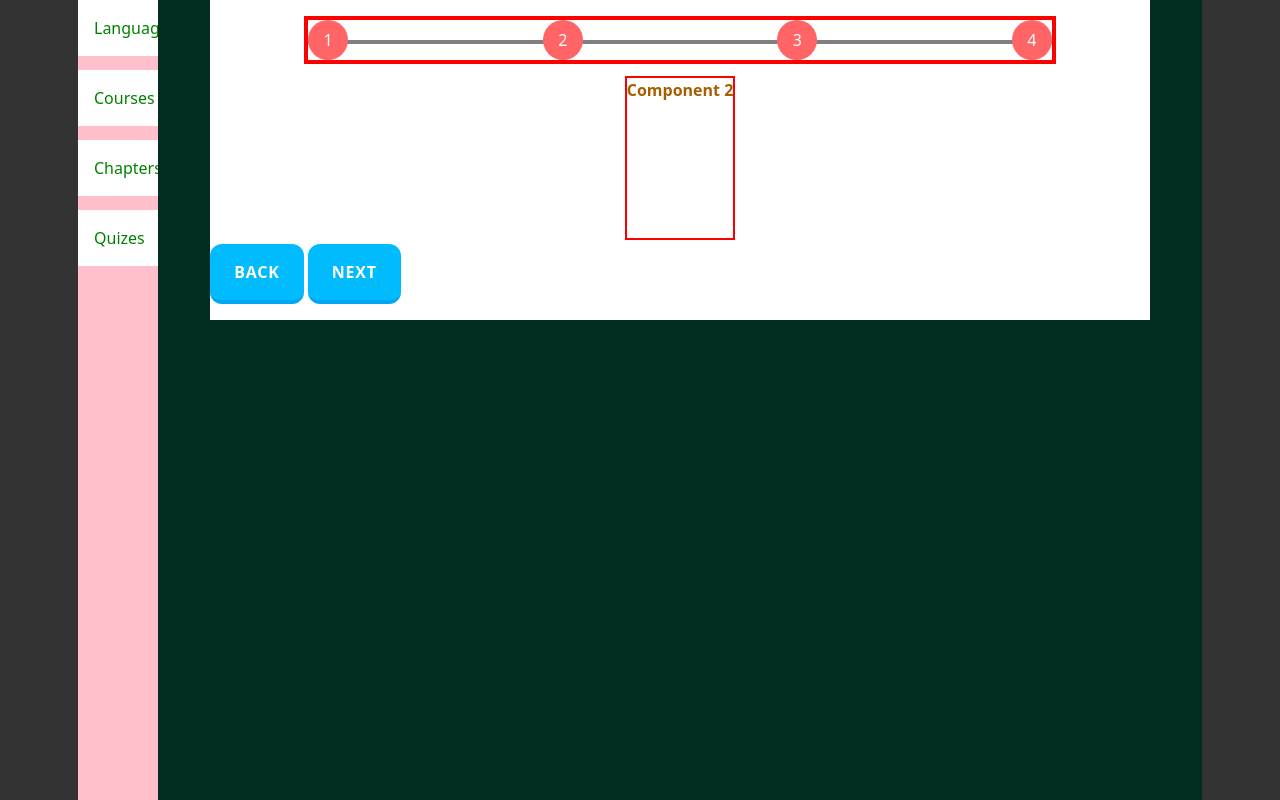
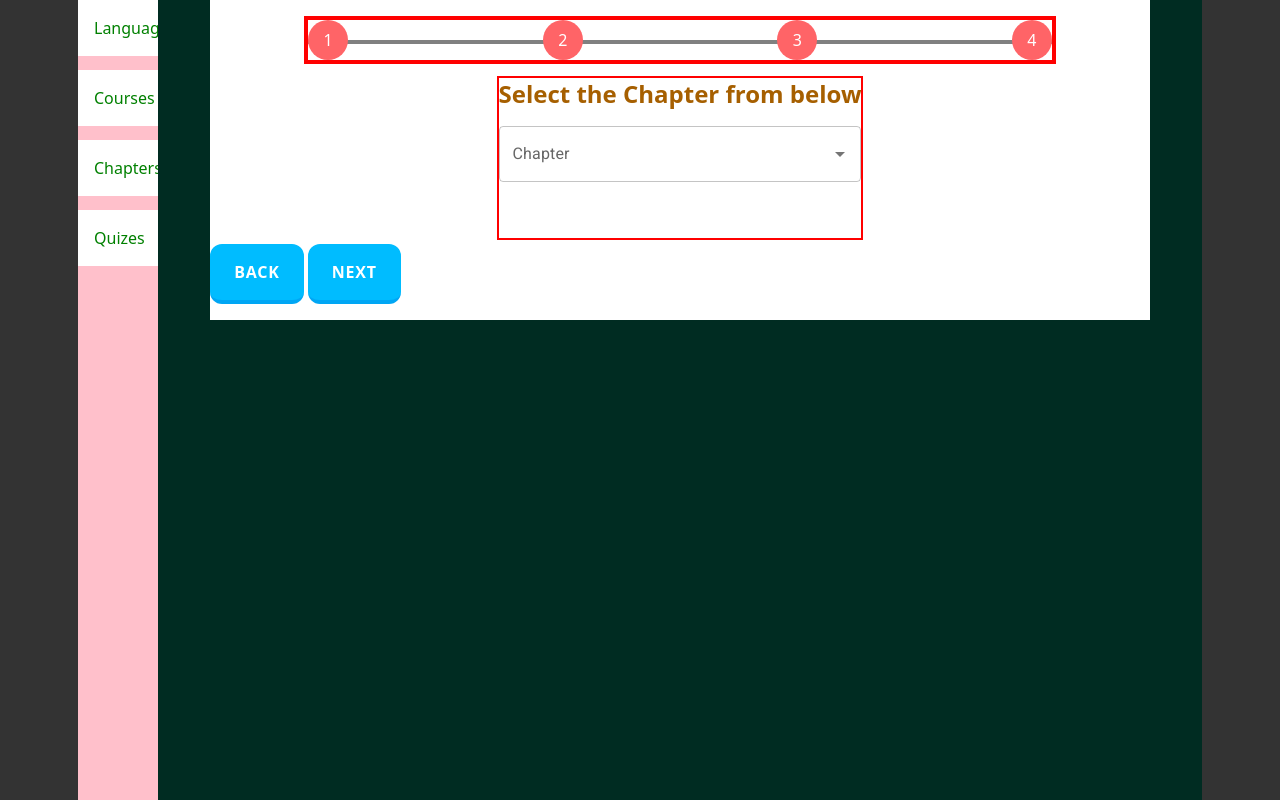
Before and after one commit to Sudhanshusingh315/duolingo-clone, a React (Vite) app in the folder frontend/: page /admin/quiz in a window 1280 px wide. Both pictures are taken after a click on the button "NEXT". Built offline with nearby package versions, Linux system fonts and the light colour scheme; no server answers.

Commit message:
admint panel quiz state updates

```diff
--- /dev/null
+++ b/frontend/src/pages/admin/questionTypes/Objective.jsx
@@ -0,0 +1,3 @@
+export default function ObjectiveTypeQuestion() {
+    return <h1>heelo</h1>;
+}
--- a/frontend/src/pages/admin/sections/QuizSection.jsx
+++ b/frontend/src/pages/admin/sections/QuizSection.jsx
@@ -2,15 +2,16 @@ import { useEffect, useState } from "react";
 import "./styles.css";
 import { Autocomplete, TextField } from "@mui/material";
 import axios from "axios";
-import { constantsConfig } from "../../../constants";
+import { constantsConfig, lessonType } from "../../../constants";
 import ReactCountryFlag from "react-country-flag";
 export default function QuizSection() {
+    const [test, setTest] = useState({});
     const [currentIndex, setCurrentIndex] = useState(0);
     const [currentComponent, setCurrentComponent] = useState([
-        <Test1 />,
-        <Test2 />,
-        <Test3 />,
-        <Test4 />,
+        <Test1 test={test} setTest={setTest} />,
+        <Test2 test={test} setTest={setTest} />,
+        <Test3 test={test} setTest={setTest} />,
+        <Test4 test={test} setTest={setTest} />,
     ]);
     const steps = [];
     for (let i = 0; i < 4; i++) {
@@ -24,6 +25,7 @@ export default function QuizSection() {
             </div>
         );
     }
+    console.log("test data", test);
     const handleNext = () => {
         if (currentIndex >= steps?.length - 1) return;
         setCurrentIndex((prev) => prev + 1);
@@ -71,9 +73,10 @@ export default function QuizSection() {
     );
 }
 
-const Test1 = () => {
+const Test1 = ({ test, setTest }) => {
     const [availableLanguages, setAvailableLanguages] = useState([]);
     const [language, setLanguage] = useState("");
+
     useEffect(() => {
         (async () => {
             const {
@@ -88,12 +91,13 @@ const Test1 = () => {
     const handleChange = (e, value) => {
         console.log("value", value);
         setLanguage(value);
+        setTest((prev) => {
+            return { ...prev, language: value };
+        });
     };
     return (
         <div className="font-bold text-yellow-700">
-            <div className="mb-4 text-2xl">
-                Select the Language you from below
-            </div>
+            <h1 className="mb-4 text-2xl">Select the Language from below</h1>
             <Autocomplete
                 options={availableLanguages}
                 getOptionLabel={(option) => option?.name || ""}
@@ -118,15 +122,71 @@ const Test1 = () => {
     );
 };
 
-const Test2 = () => {
-    return <div className="font-bold text-yellow-700 ">Component 2</div>;
+const Test2 = ({ setTest }) => {
+    const [selectChapter, setSelectChaper] = useState();
+    const [chapter, setChapter] = useState();
+    useEffect(() => {
+        (async () => {
+            const {
+                data: { data },
+            } = await axios({
+                url: `${constantsConfig.BASE_URL}/api/chapter/get-chapters`,
+            });
+            setSelectChaper(data);
+        })();
+    }, []);
+    console.log("all the chaptes", selectChapter);
+    const handleChange = (e, value) => {
+        setTest((prev) => {
+            return { ...prev, chapter: value };
+        });
+    };
+    return (
+        <div className="font-bold text-yellow-700 ">
+            {/* add the languages course */}
+            <h1 className="mb-4 text-2xl">Select the Chapter from below</h1>
+            <Autocomplete
+                options={selectChapter}
+                getOptionLabel={(option) => {
+                    return option?.title || "";
+                }}
+                renderInput={(params) => {
+                    return <TextField {...params} label="Chapter" />;
+                }}
+                value={chapter}
+                onChange={handleChange}
+            />
+        </div>
+    );
 };
-const Test3 = () => {
-    return <div className="font-bold text-yellow-700 ">Component 3</div>;
+const Test3 = ({ setTest }) => {
+    const lessonTypeValue = Object.keys(lessonType);
+    const [value, setValue] = useState();
+    const handleChange = (e, value) => {
+        setTest((prev) => {
+            return { ...prev, lessonType: value };
+        });
+    };
+    return (
+        <div className="font-bold text-yellow-700 ">
+            <h1 className="mb-4 text-2xl">Select the Chapter from below</h1>
+            <Autocomplete
+                options={lessonTypeValue}
+                getOptionLabel={(option) => {
+                    return option;
+                }}
+                renderInput={(params) => {
+                    return <TextField {...params} label="Quiz type" />;
+                }}
+                value={value}
+                onChange={handleChange}
+            />
+        </div>
+    );
 };
-const Test4 = () => {
-    return <div className="font-bold text-yellow-700 ">Component 4</div>;
+const Test4 = ({ test, setTest }) => {
+    const { lessonType } = test;
+    return <div className="font-bold text-yellow-700 ">
+
+    </div>;
 };
-const test5 = () => {
-    return <div className="font-bold text-yellow-700 ">Component 5</div>;
-};
```
